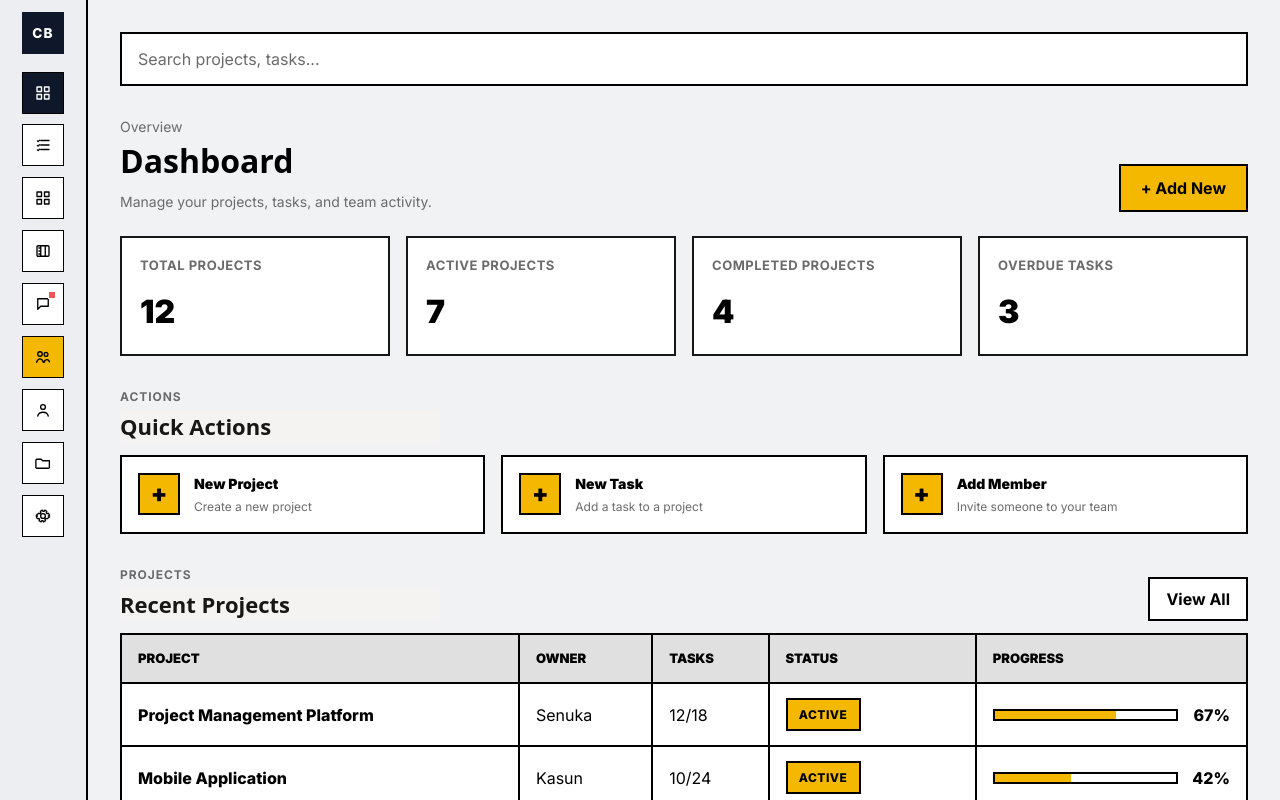
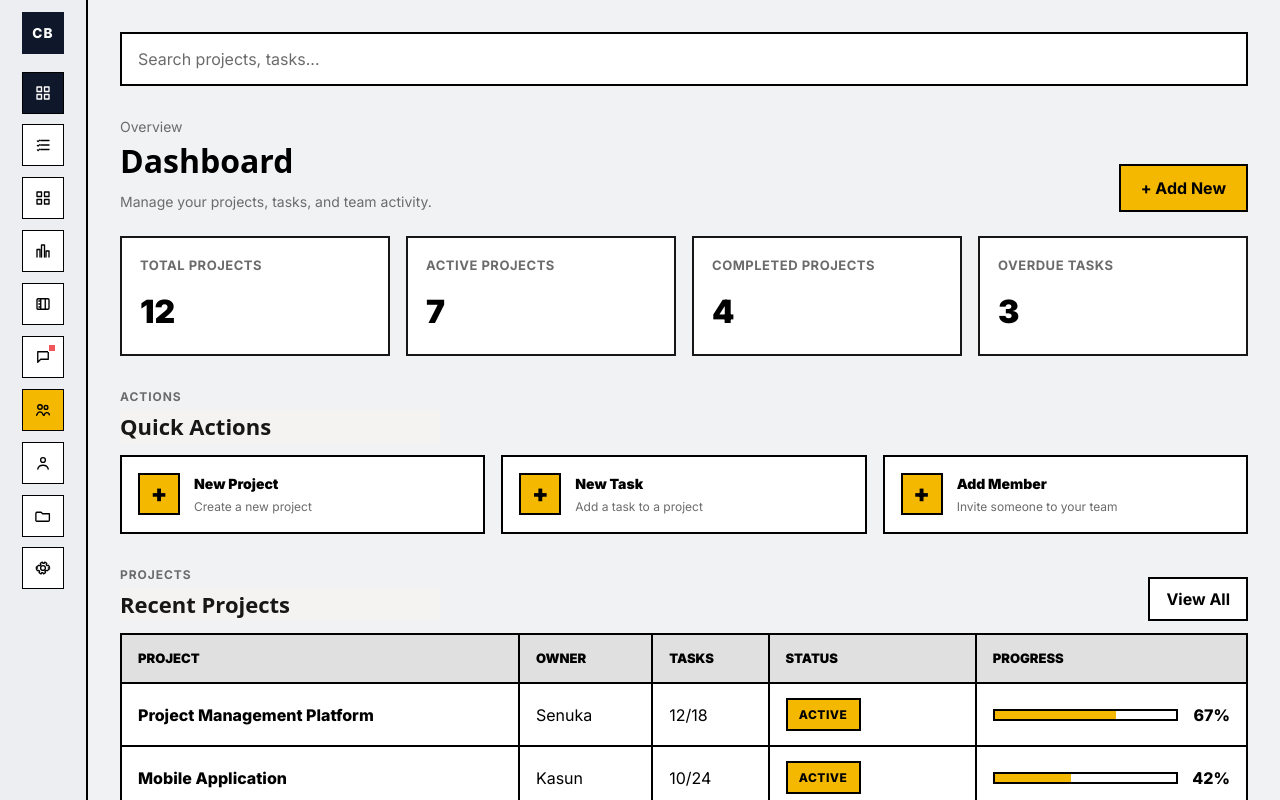
Before and after one commit to nschandunu/full_stack_workshop, a React (Vite) app in the folder client/: page /dashboard in a window 1280 px wide. Shown: the top 800 px of the page. Built offline with nearby package versions, Linux system fonts and the light colour scheme.

Commit message:
feat(analytics): add chart icon and Analytics link to sidebar
Add bar-chart SVG icon and analytics nav item pointing to
/features/projects/analytics, positioned after Overview.

```diff
--- a/client/src/components/layout/Sidebar.jsx
+++ b/client/src/components/layout/Sidebar.jsx
@@ -4,6 +4,7 @@ const navItems = [
   { id: 'dashboard', label: 'Dashboard', href: '/dashboard', icon: 'grid' },
   { id: 'tasks', label: 'Tasks', href: '/tasks', icon: 'checklist' },
   { id: 'overview', label: 'Overview', href: '/features/projects/overview', icon: 'grid' },
+  { id: 'analytics', label: 'Analytics', href: '/features/projects/analytics', icon: 'chart' },
   { id: 'kanban', label: 'Kanban', href: '/features/projects/kanban', icon: 'board' },
   { id: 'messages', label: 'Messages', href: '/features/projects/chat', icon: 'message', badge: true },
   { id: 'team', label: 'Team', href: '/profiles/admin', icon: 'users', accent: true },
@@ -93,6 +94,14 @@ function Icon({ name }) {
           <path d="M19 12l1.8-1-1.5-2.6-2 .3-.9-1.1.6-1.9-2.6-1.5-1 1.7h-1.3l-1-1.7-2.6 1.5.6 1.9-.9 1.1-2-.3L3 11l1.8 1L3 13l1.5 2.6 2-.3.9 1.1-.6 1.9 2.6 1.5 1-1.7h1.3l1 1.7 2.6-1.5-.6-1.9.9-1.1 2 .3L20.8 13z" />
         </svg>
       );
+    case 'chart':
+      return (
+        <svg viewBox="0 0 24 24" aria-hidden="true">
+          <path d="M4 20V10h4v10" />
+          <path d="M10 20V4h4v16" />
+          <path d="M16 20v-8h4v8" />
+        </svg>
+      );
     default:
       return null;
   }
```
